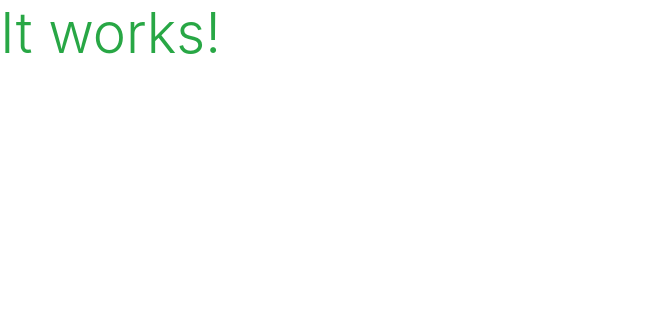
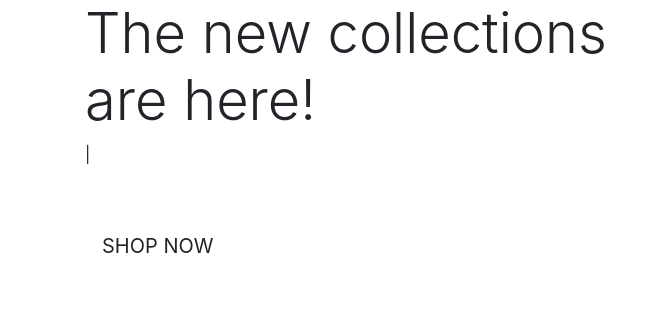
Before and after one commit to D3lyth/boutique-ado, a Django app: page / in a window 1280 px wide. Shown: the top 325 px of the page, without its empty margins (0-662 px from the left). Run offline with Django 3.2, Linux system fonts and the light colour scheme.

Commit message:
Add home page content

```diff
--- a/home/templates/home/index.html
+++ b/home/templates/home/index.html
@@ -1,6 +1,27 @@
 {% extends "base.html" %}
 {% load static %}
 
+{% block page_header %}
+<div class ="header-container">
+    <div class="row">
+        <div class="row">
+        </div>
+    </div>
+</div>
+{% endblock %}
+
+
 {% block content %}
-<h1 class = 'display-4 text-success'>It works!</h1>
+<div class="container h-100">
+    <div class="row h-100">
+        <div class="col-7 col-md-6 my-auto">
+            <h1 class="display-4 logo-font text-black">The new collections are here!</h1>
+                |<div class= my-5>
+                    <h4>
+                        <a href="" class="shop-now-button btn btn-lg rounded-0 text-uppercase py-3">Shop Now</a>
+                    </h4>
+                </div>
+        </div>
+    </div>
+</div>
 {% endblock %}
```
